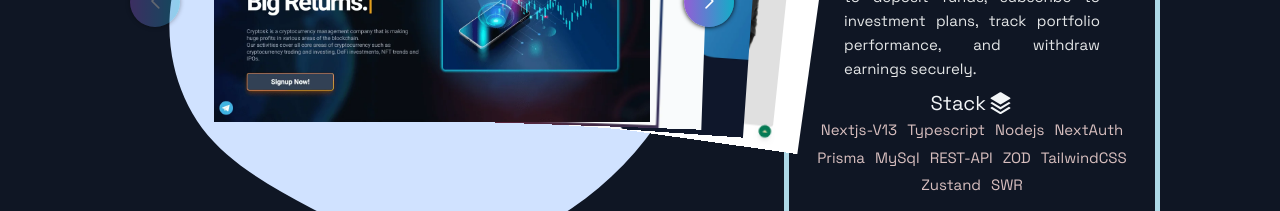
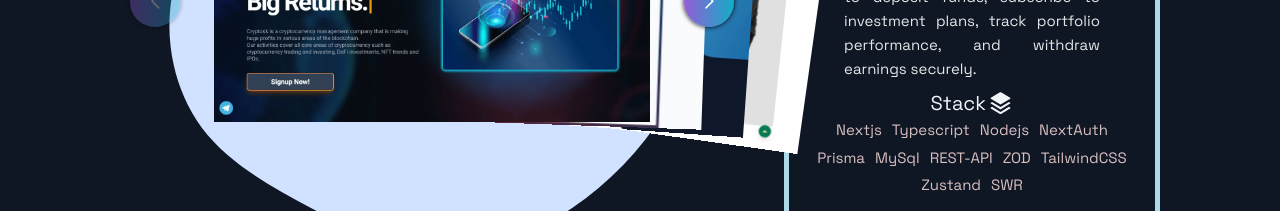
Before and after one commit to mostafakamal22/nextjs-portfolio, a Next.js app: page / in a window 1280 px wide. Shown: the part 1460-1671 px from the top of the page. Built offline with nearby package versions, Linux system fonts and the light colour scheme.

Commit message:
remove nextjs version from projects stack data

```diff
--- a/src/constants/constants.tsx
+++ b/src/constants/constants.tsx
@@ -64,7 +64,7 @@ export const projects: Project[] = [
       "/images/CryptoSk/CryptoSk(26).webp",
     ],
     tags: [
-      "Nextjs-V13",
+      "Nextjs",
       "Typescript",
       "Nodejs",
       "NextAuth",
@@ -367,7 +367,7 @@ export const projects: Project[] = [
       "/images/Space Tourism/Space Tourism(17).webp",
     ],
     tags: [
-      "Nextjs 13",
+      "Nextjs",
       "TypeScript",
       "TailwindCSS",
       "React-Hooks",
```
